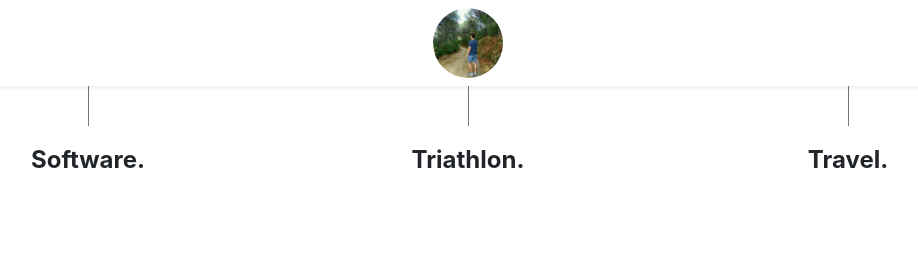
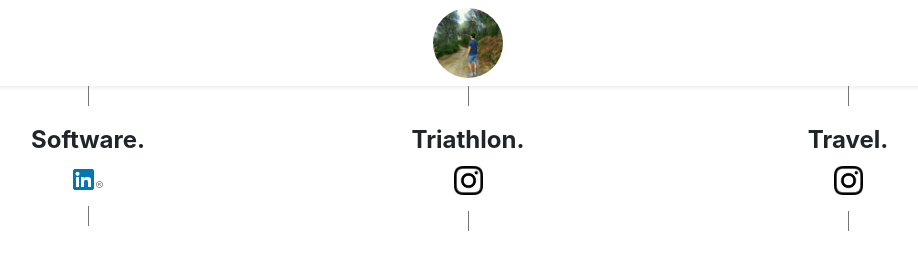
Before and after one commit to dimadl/st-blog, a website: page web/src/index.html in a window 1280 px wide. Shown: the whole page, without its empty margins (172-1090 px from the left). Drawn offline with nearby package versions, Linux system fonts and the light colour scheme; files that its build step writes are made by us from their sources.

Commit message:
Added icons linked to appropriate Social Network accounts

```diff
--- a/web/src/index.html
+++ b/web/src/index.html
@@ -17,16 +17,37 @@
             <div class="row">
               <div class="col-md-4 text-center">
                 <div class="ver-line"></div>
-                <h2 class="pt-md-3">Software.
+                <h2 class="pt-md-3">Software.</h2>
+                <div class="mx-auto pb-md-3">
+                  <a href="https://www.linkedin.com/in/dmitry-dydyshko-a1bbb475/">
+                    <img src="img/in-logo.png">
+                  </a>
+                </div>
+                <div class="ver-line"></div>
               </div>
               <div class="col-md-4 text-center">
                 <div class="ver-line"></div>
-                <h2 class="pt-md-3">Triathlon.
+                <h2 class="pt-md-3">Triathlon.</h2>
+                <div class="mx-auto pb-md-3">
+                  <a href="#">
+                    <img style="height: 29px" src="img/instagram-logo.png">
+                  </a>
+                </div>
+                <div class="ver-line"></div>
               </div>
               <div class="col-md-4 text-center">
                 <div class="ver-line"></div>
-                <h2 class="pt-md-3">Travel.
+                <h2 class="pt-md-3">Travel.</h2>
+                <div class="mx-auto pb-md-3">
+                  <a href="#">
+                    <img style="height: 29px" src="img/instagram-logo.png">
+                  </a>
+                </div>
+                <div class="ver-line"></div>
               </div>
+            </div>
+            <div>
+
             </div>
           </div>
       </div>
--- a/web/src/style/mainpage.scss
+++ b/web/src/style/mainpage.scss
@@ -1,5 +1,5 @@
 .ver-line {
-  height: 40px;
+  height: 20px;
   width: 2px;
   border-left: 1px solid #757575;
   margin-left: 50%;
```
Also changed, not shown: web/src/img/in-logo.png (added), web/src/img/instagram-logo.png (added).
